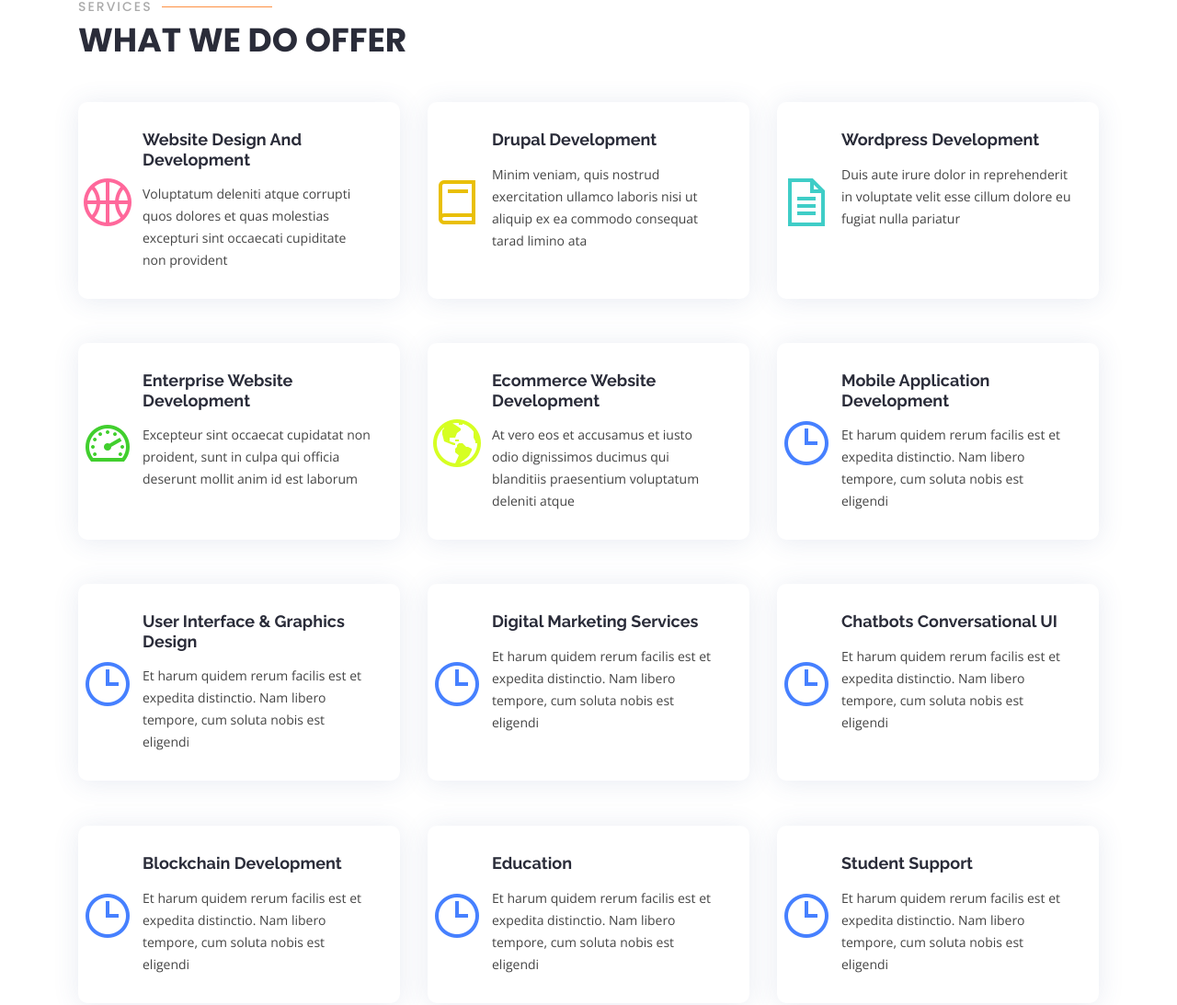
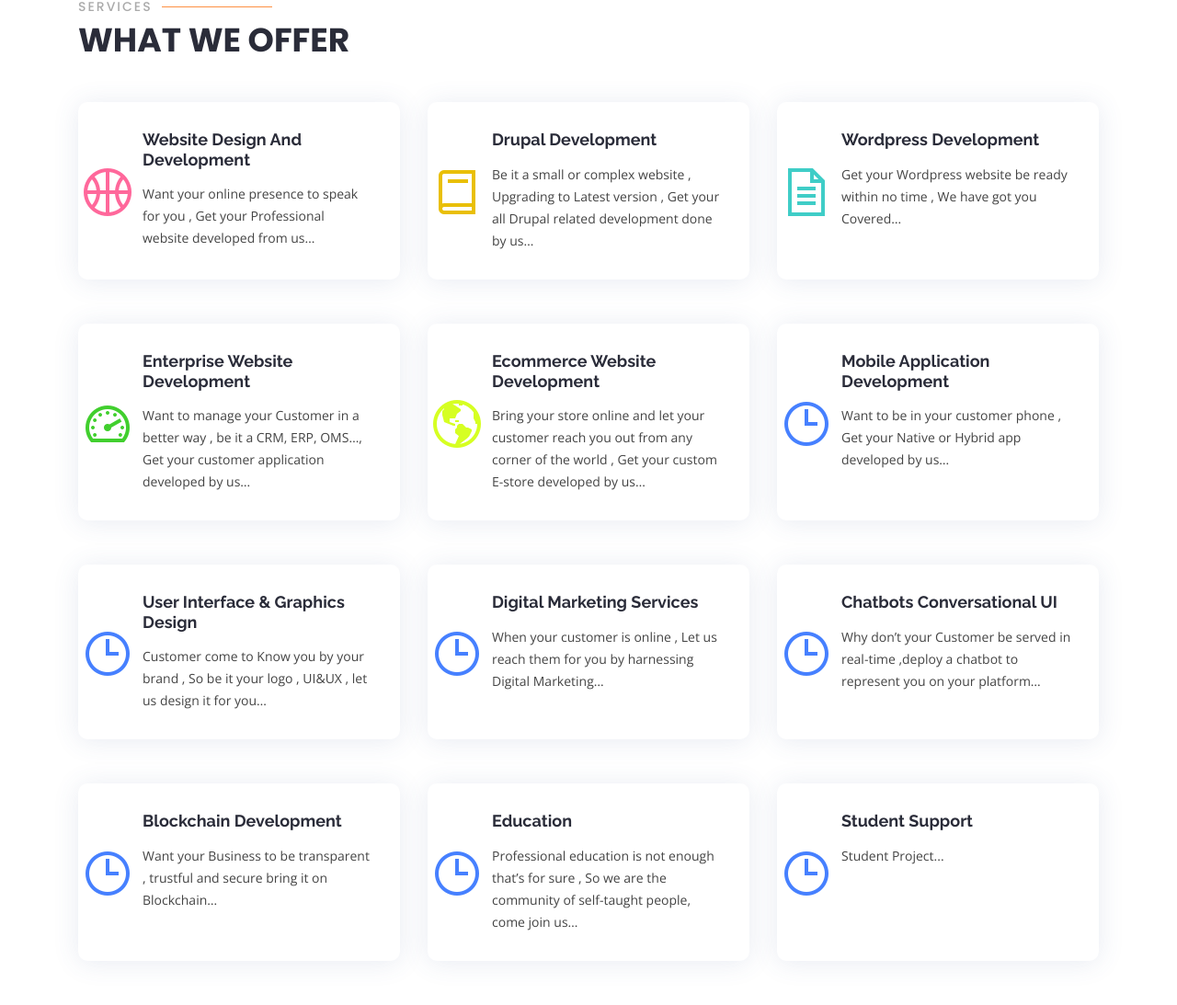
Before and after one commit to supportudyself/main_server, a plain HTML site: page index.html in a window 1280 px wide. Shown: the part 829-1922 px from the top of the page at 92% size. Drawn offline with nearby package versions, Linux system fonts and the light colour scheme.

Commit message:
services

```diff
--- a/index.html
+++ b/index.html
@@ -85,7 +85,8 @@
       <div class="carousel-item active">
         <div class="carousel-container">
           <h2 class="animate__animated animate__fadeInDown"></h2>
-          <p class="animate__animated fanimate__adeInUp">Technology is best when it brings people together</p>
+          <h2 class="animate__animated fanimate__adeInUp">Get started with us to<br> Upgrade yourself
+          </h2>
           <!-- <a href="#about" class="btn-get-started animate__animated animate__fadeInUp scrollto">Read More</a> -->
         </div>
       </div>
@@ -118,7 +119,7 @@
 
     <div class="section-title" data-aos="zoom-out">
       <h2>Services</h2>
-      <p>What we do offer</p>
+      <p>What we offer</p>
     </div>
 
     <div class="row">
@@ -126,14 +127,14 @@
         <div class="icon-box" data-aos="zoom-in-left">
           <div class="icon"><i class="las la-basketball-ball" style="color: #ff689b;"></i></div>
           <h4 class="title"><a href="">Website Design And Development</a></h4>
-          <p class="description">Voluptatum deleniti atque corrupti quos dolores et quas molestias excepturi sint occaecati cupiditate non provident</p>
+          <p class="description">Want your online presence to speak for you , Get your Professional website developed from us…</p>
         </div>
       </div>
       <div class="col-lg-4 col-md-6 mt-5 mt-md-0">
         <div class="icon-box" data-aos="zoom-in-left" data-aos-delay="100">
           <div class="icon"><i class="las la-book" style="color: #e9bf06;"></i></div>
           <h4 class="title"><a href="">Drupal Development</a></h4>
-          <p class="description">Minim veniam, quis nostrud exercitation ullamco laboris nisi ut aliquip ex ea commodo consequat tarad limino ata</p>
+          <p class="description">Be it a small or complex website , Upgrading to Latest version , Get your all Drupal related development done by us…</p>
         </div>
       </div>
 
@@ -141,14 +142,14 @@
         <div class="icon-box" data-aos="zoom-in-left" data-aos-delay="200">
           <div class="icon"><i class="las la-file-alt" style="color: #3fcdc7;"></i></div>
           <h4 class="title"><a href="">Wordpress Development</a></h4>
-          <p class="description">Duis aute irure dolor in reprehenderit in voluptate velit esse cillum dolore eu fugiat nulla pariatur</p>
+          <p class="description">Get your Wordpress website be ready within no time , We have got you Covered…</p>
         </div>
       </div>
       <div class="col-lg-4 col-md-6 mt-5">
         <div class="icon-box" data-aos="zoom-in-left" data-aos-delay="300">
           <div class="icon"><i class="las la-tachometer-alt" style="color:#41cf2e;"></i></div>
           <h4 class="title"><a href="">Enterprise Website Development</a></h4>
-          <p class="description">Excepteur sint occaecat cupidatat non proident, sunt in culpa qui officia deserunt mollit anim id est laborum</p>
+          <p class="description">Want to manage your Customer in a better way , be it a CRM, ERP, OMS…, Get your customer application developed by us…</p>
         </div>
       </div>
 
@@ -156,56 +157,56 @@
         <div class="icon-box" data-aos="zoom-in-left" data-aos-delay="400">
           <div class="icon"><i class="las la-globe-americas" style="color: #d6ff22;"></i></div>
           <h4 class="title"><a href="">Ecommerce Website Development</a></h4>
-          <p class="description">At vero eos et accusamus et iusto odio dignissimos ducimus qui blanditiis praesentium voluptatum deleniti atque</p>
+          <p class="description">Bring your store online and let your customer reach you out from any corner of the world , Get your custom E-store developed by us…</p>
         </div>
       </div>
       <div class="col-lg-4 col-md-6 mt-5">
         <div class="icon-box" data-aos="zoom-in-left" data-aos-delay="500">
           <div class="icon"><i class="las la-clock" style="color: #4680ff;"></i></div>
           <h4 class="title"><a href="">Mobile Application Development</a></h4>
-          <p class="description">Et harum quidem rerum facilis est et expedita distinctio. Nam libero tempore, cum soluta nobis est eligendi</p>
+          <p class="description">Want to be in your customer phone , Get your Native or Hybrid app developed by us…</p>
         </div>
       </div>
       <div class="col-lg-4 col-md-6 mt-5">
         <div class="icon-box" data-aos="zoom-in-left" data-aos-delay="500">
           <div class="icon"><i class="las la-clock" style="color: #4680ff;"></i></div>
           <h4 class="title"><a href="">User Interface & Graphics Design</a></h4>
-          <p class="description">Et harum quidem rerum facilis est et expedita distinctio. Nam libero tempore, cum soluta nobis est eligendi</p>
+          <p class="description">Customer come to Know you by your brand , So be it your logo , UI&UX , let us design it for you…</p>
         </div>
       </div>
       <div class="col-lg-4 col-md-6 mt-5">
         <div class="icon-box" data-aos="zoom-in-left" data-aos-delay="500">
           <div class="icon"><i class="las la-clock" style="color: #4680ff;"></i></div>
           <h4 class="title"><a href="">Digital Marketing Services</a></h4>
-          <p class="description">Et harum quidem rerum facilis est et expedita distinctio. Nam libero tempore, cum soluta nobis est eligendi</p>
+          <p class="description">When your customer is online , Let us reach them for you by harnessing Digital Marketing…</p>
         </div>
       </div>
       <div class="col-lg-4 col-md-6 mt-5">
         <div class="icon-box" data-aos="zoom-in-left" data-aos-delay="500">
           <div class="icon"><i class="las la-clock" style="color: #4680ff;"></i></div>
           <h4 class="title"><a href="">Chatbots Conversational UI</a></h4>
-          <p class="description">Et harum quidem rerum facilis est et expedita distinctio. Nam libero tempore, cum soluta nobis est eligendi</p>
+          <p class="description">Why don’t your Customer be served in real-time ,deploy a chatbot to represent you on your platform…</p>
         </div>
       </div>
       <div class="col-lg-4 col-md-6 mt-5">
         <div class="icon-box" data-aos="zoom-in-left" data-aos-delay="500">
           <div class="icon"><i class="las la-clock" style="color: #4680ff;"></i></div>
           <h4 class="title"><a href="">Blockchain Development</a></h4>
-          <p class="description">Et harum quidem rerum facilis est et expedita distinctio. Nam libero tempore, cum soluta nobis est eligendi</p>
+          <p class="description">Want your Business to be transparent , trustful and secure bring it on Blockchain…</p>
         </div>
       </div>
       <div class="col-lg-4 col-md-6 mt-5">
         <div class="icon-box" data-aos="zoom-in-left" data-aos-delay="500">
           <div class="icon"><i class="las la-clock" style="color: #4680ff;"></i></div>
           <h4 class="title"><a href="">Education</a></h4>
-          <p class="description">Et harum quidem rerum facilis est et expedita distinctio. Nam libero tempore, cum soluta nobis est eligendi</p>
+          <p class="description">Professional education is not enough that’s for sure , So we are the community of self-taught people, come join us…</p>
         </div>
       </div>
       <div class="col-lg-4 col-md-6 mt-5">
         <div class="icon-box" data-aos="zoom-in-left" data-aos-delay="500">
           <div class="icon"><i class="las la-clock" style="color: #4680ff;"></i></div>
           <h4 class="title"><a href="">Student Support</a></h4>
-          <p class="description">Et harum quidem rerum facilis est et expedita distinctio. Nam libero tempore, cum soluta nobis est eligendi</p>
+          <p class="description">Student Project...</p>
         </div>
       </div>
 
```
